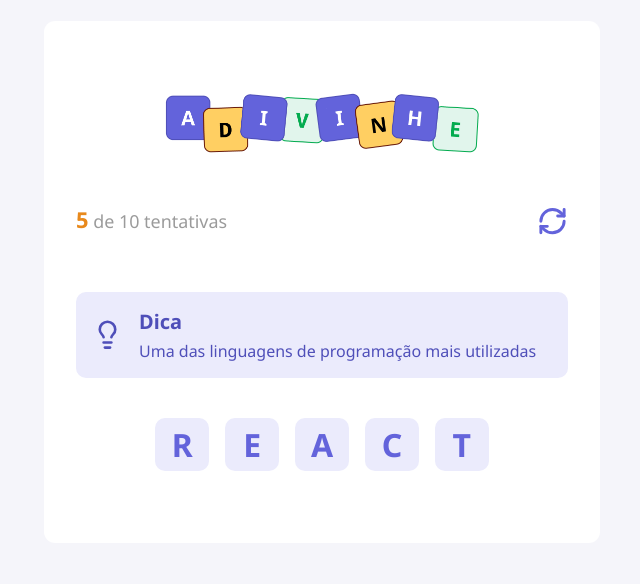
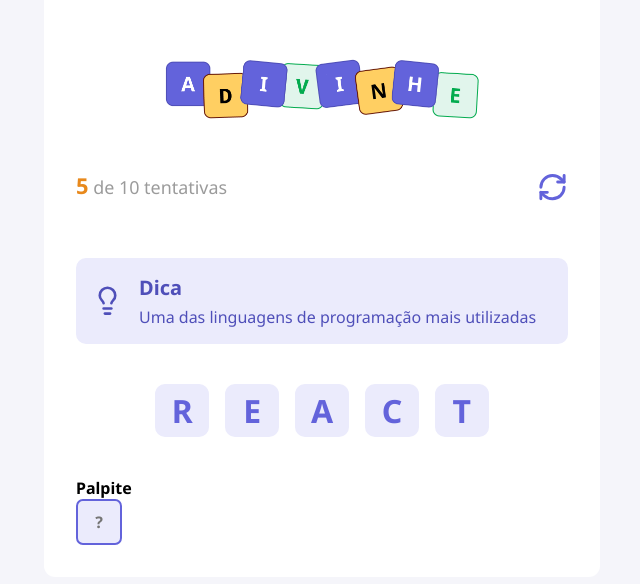
Before and after one commit to Erick-A-Martins/guessword-react, a React (Vite) app: page / in a window 1280 px wide. Shown: the part 118-702 px from the top of the page, without its empty margins (318-958 px from the left). Built offline with nearby package versions, Linux system fonts and the light colour scheme.

Commit message:
feat: add Input Component

```diff
--- a/src/App.tsx
+++ b/src/App.tsx
@@ -1,7 +1,7 @@
 import { Header } from "./components/Header";
 import { Tip } from "./components/Tip";
 import { Letter } from "./components/Letter";
-import styles from "./app.module.css";
+import { Input } from "./components/Input";import styles from "./app.module.css";
 
 export default function App(){
 
@@ -23,6 +23,12 @@
                     <Letter value="C" />
                     <Letter value="T" />
                 </div>
+
+                <h4>Palpite</h4>
+
+                <div>
+                    <Input autoFocus maxLength={1} placeholder="?" />
+                </div>
             </main>
         </div>
     )
--- /dev/null
+++ b/src/components/Input/index.tsx
@@ -0,0 +1,7 @@
+import styles from "./styles.module.css";
+
+type Props = React.ComponentProps<"input">
+
+export function Input({ ...rest }: Props) {
+    return <input type="text" className={styles.input} {...rest} />
+}
--- /dev/null
+++ b/src/components/Input/styles.module.css
@@ -0,0 +1,16 @@
+.input {
+    width: 2.87rem;
+    height: 2.87rem;
+    border-radius: 0.43rem;
+
+    background-color: #ebebfc;
+    border: 2px solid #6363db;
+    color: #6363db;
+
+    text-transform: uppercase;
+    text-align: center;
+    font-size: 1rem;
+    font-weight: 700;
+
+    outline: none;
+}
--- a/src/global.css
+++ b/src/global.css
@@ -14,6 +14,11 @@
     font-optical-sizing: auto;
 }
 
+input {
+    font-family: "Noto Sans", serif;
+    font-optical-sizing: auto;
+}
+
 button {
     cursor: pointer;
     transition: filter 0.2s;
```
